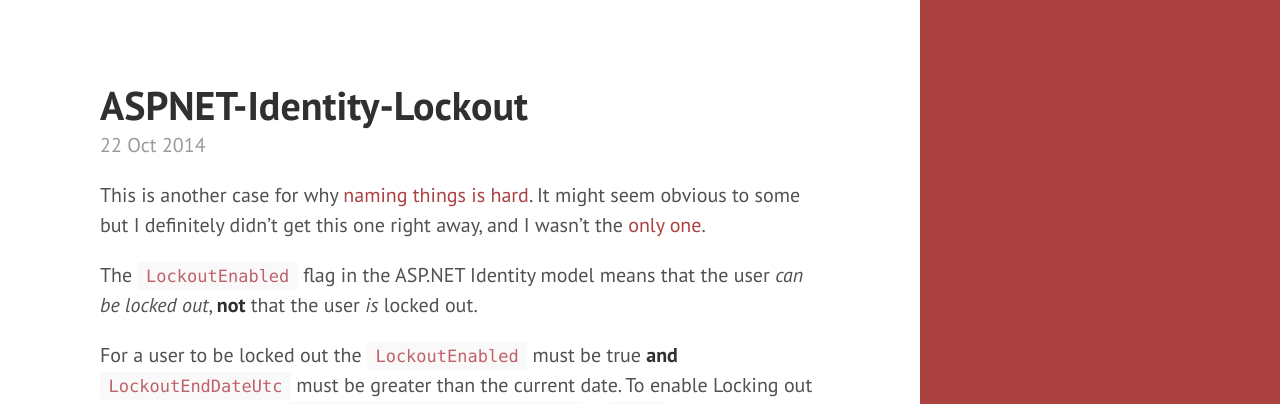
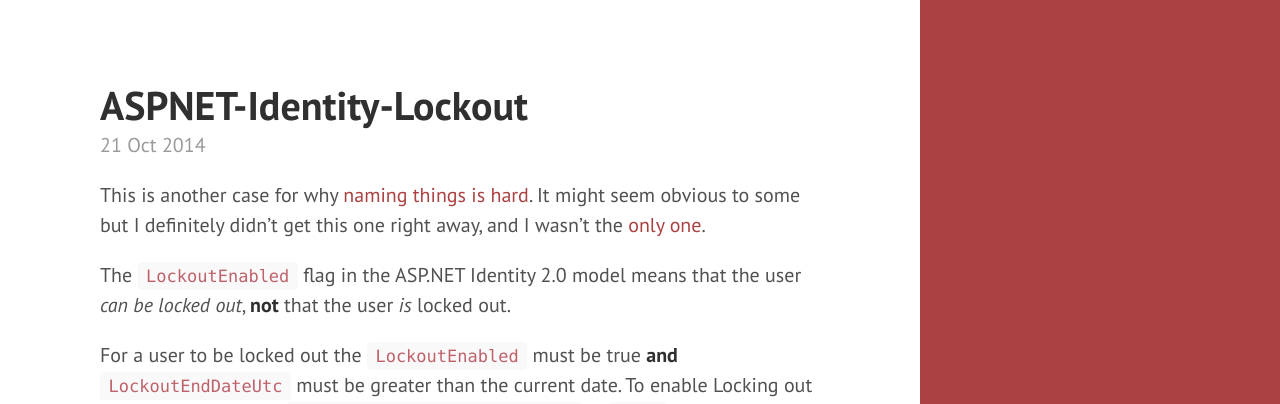
Before and after one commit to jsturtevant/jsturtevant.github.io, a Jekyll site: the page built from _posts/2014-10-22-ASPNET-Identity-Lockout.markdown, in a window 1280 px wide and 900 px high. Shown: the top 404 px of the window. Built offline with Jekyll 4.4.1, drawn with Linux system fonts in a browser that asks for light colours; Markdown is read by kramdown in place of the engine named in the settings; comment, search, counter and statistics services are not loaded.

Commit message:
added 2.0 to make it more obvious what code we are talking about

````diff
--- a/_posts/2014-10-22-ASPNET-Identity-Lockout.markdown
+++ b/_posts/2014-10-22-ASPNET-Identity-Lockout.markdown
@@ -1,13 +1,13 @@
 ---
 layout: post
 title:  "ASPNET-Identity-Lockout"
-date:   2014-10-22
+date:   2014-10-21
 categories: ASP.NET
 ---
 
 This is another case for why [naming things is hard](http://martinfowler.com/bliki/TwoHardThings.html).  It might seem obvious to some but I definitely didn't get this one right away, and I wasn't the [only one](https://aspnetidentity.codeplex.com/workitem/2178).
 
-The ```LockoutEnabled``` flag in the ASP.NET Identity model means that the user *can be locked out*, **not** that the user *is* locked out.
+The ```LockoutEnabled``` flag in the ASP.NET Identity 2.0 model means that the user *can be locked out*, **not** that the user *is* locked out.
 
 For a user to be locked out the ```LockoutEnabled``` must be true **and** ```LockoutEndDateUtc``` must be greater than the current date.  To enable Locking out globally you must set ```UserLockoutEnabledByDefault``` to ```true``` on the ```UserManager```:
 
````
